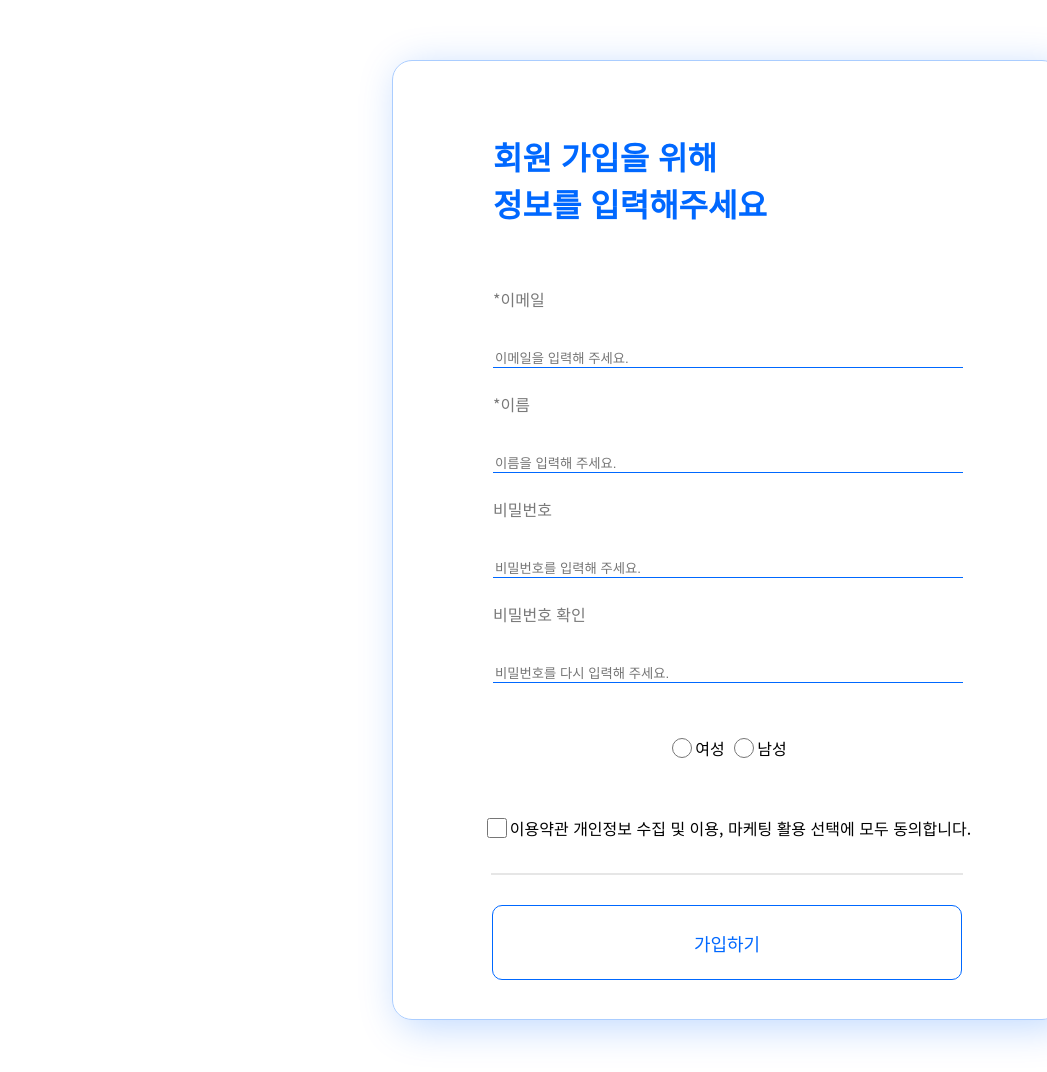
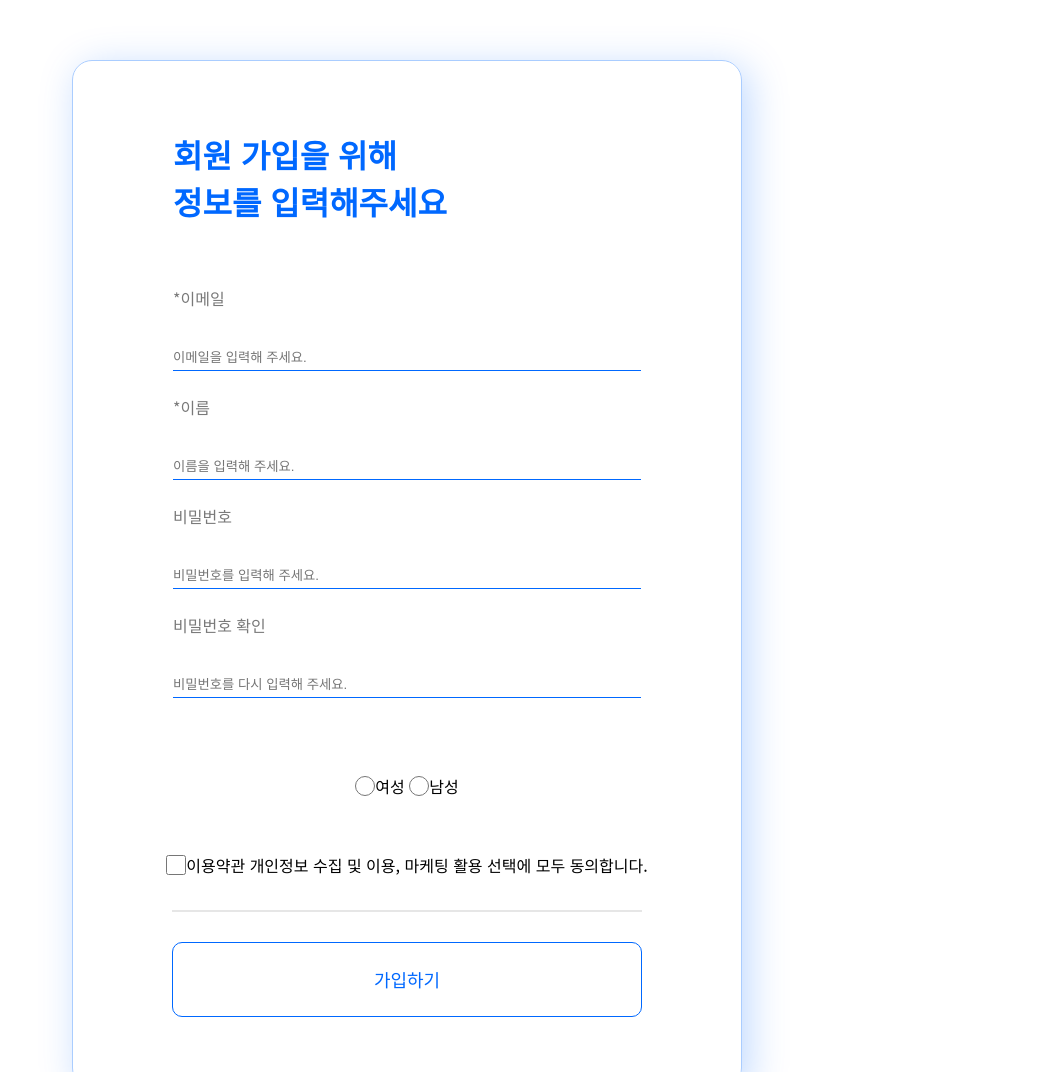
Before and after one commit to JoSujin9/inflearn, a plain HTML site: page precamp/class/01-html/02-signup.html in a window 1280 px wide. Shown: the top 1072 px of the page, without its empty margins (233-1280 px from the left). Drawn offline with Linux system fonts and the light colour scheme.

Commit message:
Add files via upload

```diff
--- a/precamp/class/01-html/02-signup.css
+++ b/precamp/class/01-html/02-signup.css
@@ -1,33 +1,35 @@
+*{
+    margin: 0;
+    padding: 0;
+    box-sizing: border-box;
+}
 body{
     font-family: 'Noto Sans KR', sans-serif;
     width: 100%;
-    height: 1080px;
     margin: 0;
     padding: 0;
 }
 #box{
     width: 670px;
-    height: 960px;
-    box-sizing: border-box;
+    max-width: 90%;
     border: 1px solid #aacdff;
     box-shadow: 7px 7px 39px rgba(0, 104, 255, 0.25);
     border-radius: 20px;
-    position: absolute;
-    margin: 60px 625px;
+    position: relative;
+    margin: 60px auto;
+    padding: 70px 0;
 }
 h2{
     color: #0068ff;
     line-height: 47.36px;
     font-weight: 700;
     font-size: 32px;
-    padding: 72px 100px 60px 100px;
-    margin: 0;
-    width: 466px;
-    height: 94px;
+    padding: 0 100px 60px 100px;
 
 }
 .list{
-    margin-left: 100px;
+    margin: 0 auto;
+    padding: 0 100px;
 }
 p{
     width: 158px;
@@ -39,16 +41,15 @@ p{
     margin: 0;
 
 }
-div .login{
-    height: 396px;
-    padding: 0;
-}
+
 .login input{
     outline: none;
     border: 0;
     border-bottom: 1px solid #0068ff;
     width: 466px;
     padding-top:40px ;
+    padding-bottom: 5px;
+    width: 100%;
 
 
 }
@@ -115,9 +116,10 @@ button{
     font-size: 18px;
     font-weight: 400;
     cursor: pointer;
+    transition: 0.3s ease-out;
 }
 button:hover{
     background: #0068FF;
     color: #fff;
-    transition: 0.3s ease-out;
+
 }
--- a/precamp/class/01-html/02-signup.html
+++ b/precamp/class/01-html/02-signup.html
@@ -32,8 +32,8 @@
         <option>인천</option>
     </select> -->
     <div class="gen">
-    <input type="radio" name="gender"><label for="">여성</label>
-    <input type="radio" name="gender"><label for="">남성</label>
+    <input type="radio" name="gender" id="w"><label for="w">여성</label>
+    <input type="radio" name="gender" id="m"><label for="m">남성</label>
 
     </div>
     <div class="all">
```
